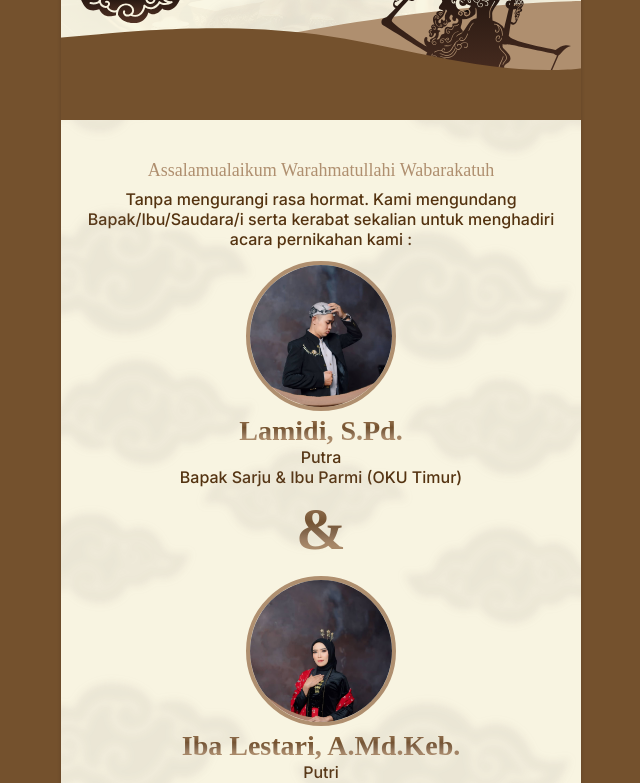
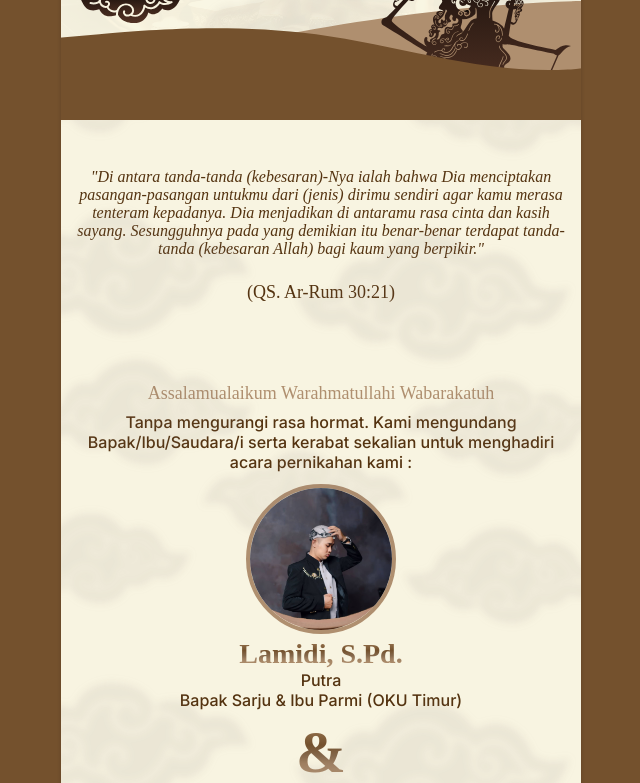
Before and after one commit to gngap-016/wedding-lamidi, a Next.js app: page / in a window 1280 px wide. Shown: the part 680-1463 px from the top of the page, without its empty margins (319-959 px from the left). Built offline with nearby package versions, Linux system fonts and the light colour scheme; a web font is replaced by a local one.

Commit message:
Add Quotes Section

```diff
--- a/src/app/page.jsx
+++ b/src/app/page.jsx
@@ -7,6 +7,7 @@ import EventComponent from "@/components/event/Event";
 import Galery from "@/components/galery/Galery";
 import Footer from "@/components/footer/Footer";
 import Audio from "@/components/audio/Audio";
+import Quotes from "@/components/quotes/Quotes";
 
 export default function Home() {
   return (
@@ -14,6 +15,7 @@ export default function Home() {
       <Audio />
       <Waves />
       <Hero />
+      <Quotes />
       <Person />
       <EventComponent />
       <Galery />
--- a/src/components/footer/footer.module.scss
+++ b/src/components/footer/footer.module.scss
@@ -1,6 +1,6 @@
 .container {
   // min-height: 100vh;
-  padding: 40px 12px 200px 12px;
+  padding: 40px 12px 220px 12px;
   position: relative;
 }
 
@@ -55,3 +55,9 @@
   position: absolute;
   margin-left: 8px;
 }
+
+@media screen and (max-width: 450px) {
+  .personName {
+    font-size: 32px;
+  }
+}
--- a/src/components/quotes/Quotes.jsx
+++ b/src/components/quotes/Quotes.jsx
@@ -3,7 +3,10 @@ import styles from './quotes.module.scss'
 
 const Quotes = () => {
   return (
-    <div className={styles.container}>Quotes</div>
+    <div className={styles.container}>
+      <p className={styles.desc}>{`"Di antara tanda-tanda (kebesaran)-Nya ialah bahwa Dia menciptakan pasangan-pasangan untukmu dari (jenis) dirimu sendiri agar kamu merasa tenteram kepadanya. Dia menjadikan di antaramu rasa cinta dan kasih sayang. Sesungguhnya pada yang demikian itu benar-benar terdapat tanda-tanda (kebesaran Allah) bagi kaum yang berpikir."`}</p>
+      <p className={styles.subDesc}>{"(QS. Ar-Rum 30:21)"}</p>
+    </div>
   )
 }
 
--- a/src/components/quotes/quotes.module.scss
+++ b/src/components/quotes/quotes.module.scss
@@ -0,0 +1,19 @@
+.container {
+  padding: 40px 12px 40px 12px;
+  position: relative;
+  text-align: center;
+  font-family: 'Sacramento', cursive;
+}
+
+.desc {
+  margin-top: 8px;
+  font-size: 16px;
+  font-weight: 500;
+  font-style: italic;
+}
+
+.subDesc {
+  margin-top: 24px;
+  font-size: 18px;
+  font-weight: 500;
+}
```
